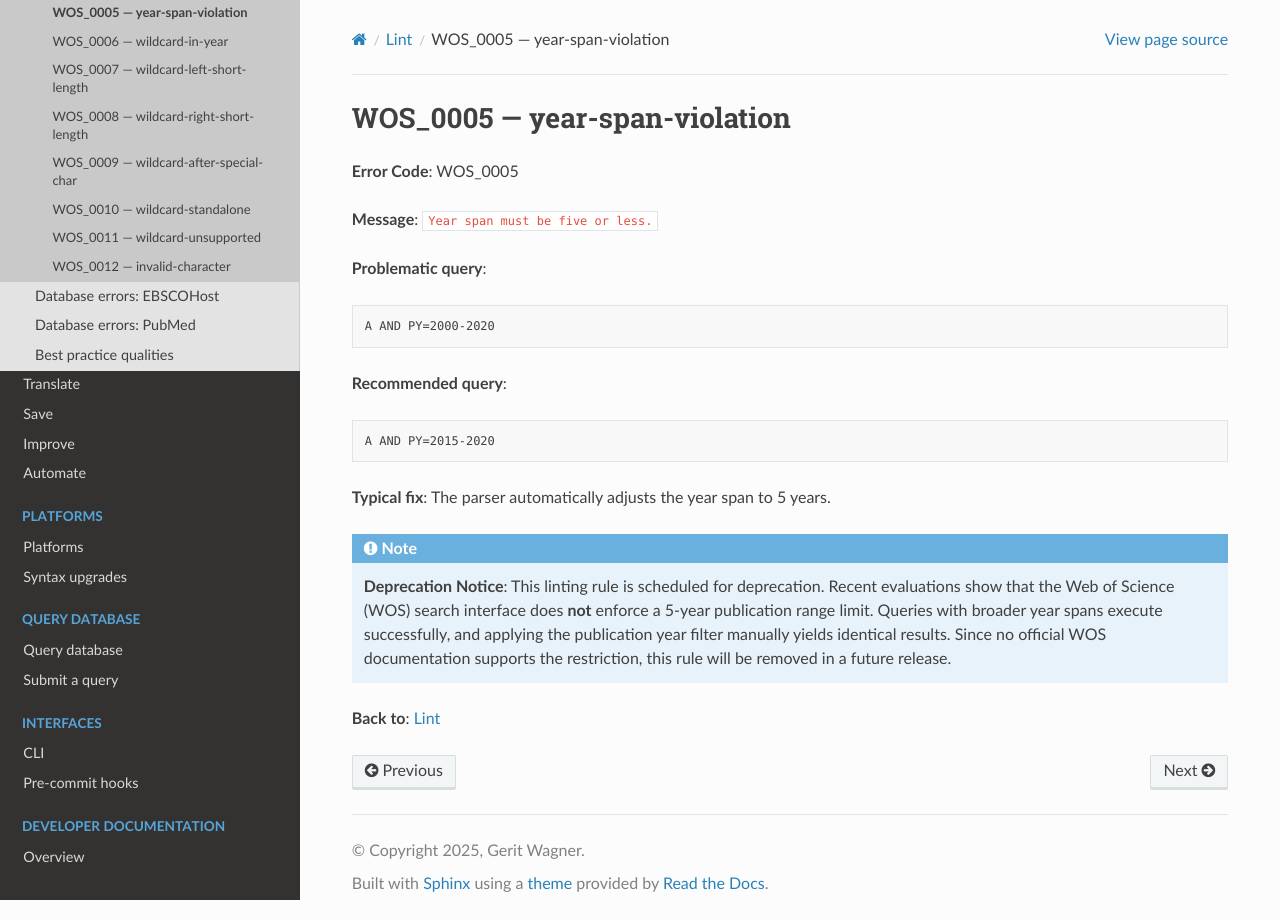
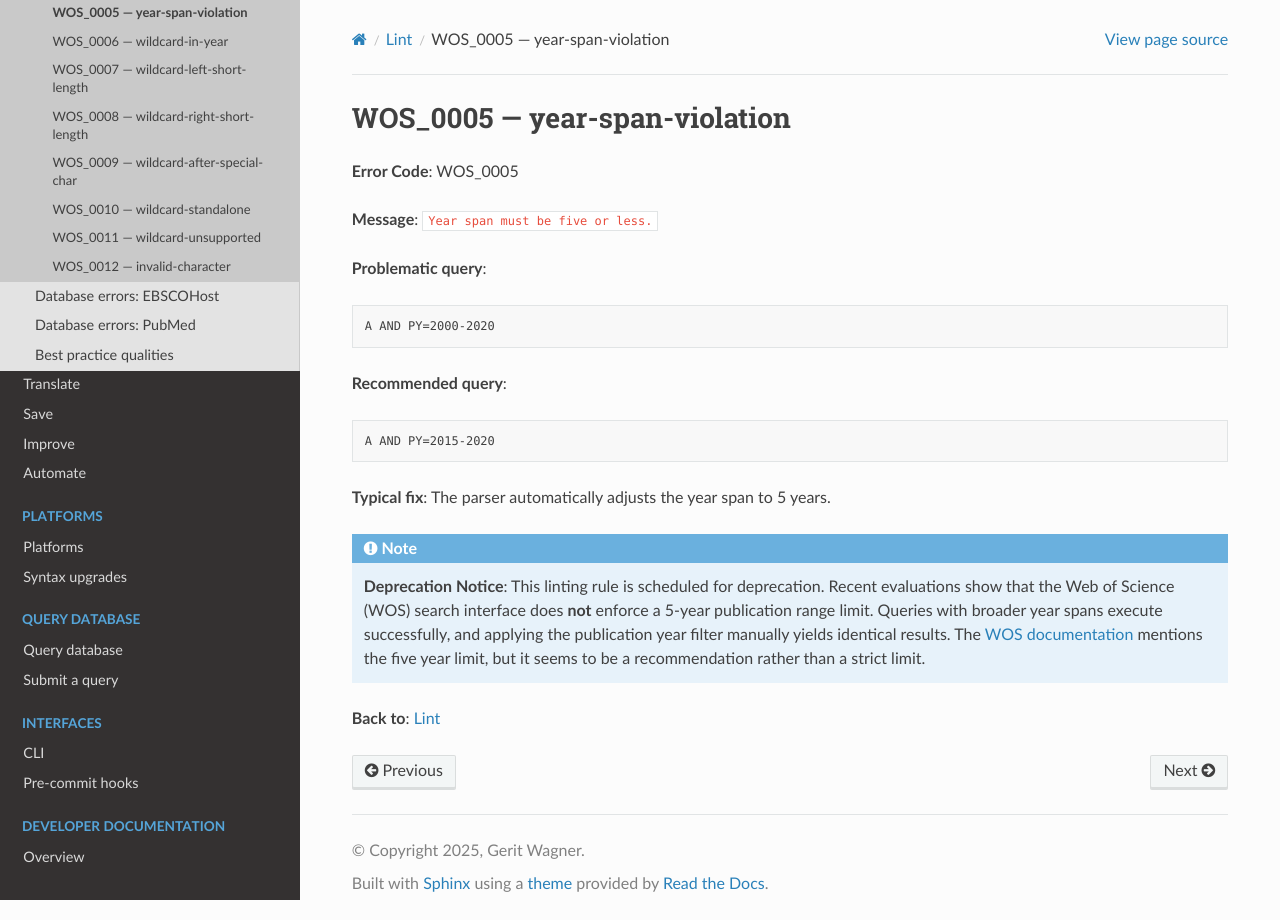
Before and after one commit to CoLRev-Environment/search-query, a Sphinx documentation site: the page built from docs/source/lint/WOS_0005.rst, in a window 1280 px wide. Built offline with Sphinx 7.4.7 and the Read the Docs theme 3.1.0, drawn with Linux system fonts in a browser that asks for light colours.

Commit message:
update message

```diff
--- a/docs/source/lint/WOS_0005.rst
+++ b/docs/source/lint/WOS_0005.rst
@@ -26,8 +26,8 @@ WOS_0005 — year-span-violation
    Recent evaluations show that the Web of Science (WOS) search interface
    does **not** enforce a 5-year publication range limit. Queries with
    broader year spans execute successfully, and applying the publication
-   year filter manually yields identical results. Since no official WOS
-   documentation supports the restriction, this rule will be removed in a
-   future release.
+   year filter manually yields identical results. The `WOS documentation <https://webofscience.zendesk.com/hc/en-us/articles/26916347018257-Web-of-Science-Core-Collection-Advanced-Search-Field-Tags>`_
+   mentions the five year limit, but it seems to be a recommendation rather
+   than a strict limit.
 
 **Back to**: :ref:`lint`
```
